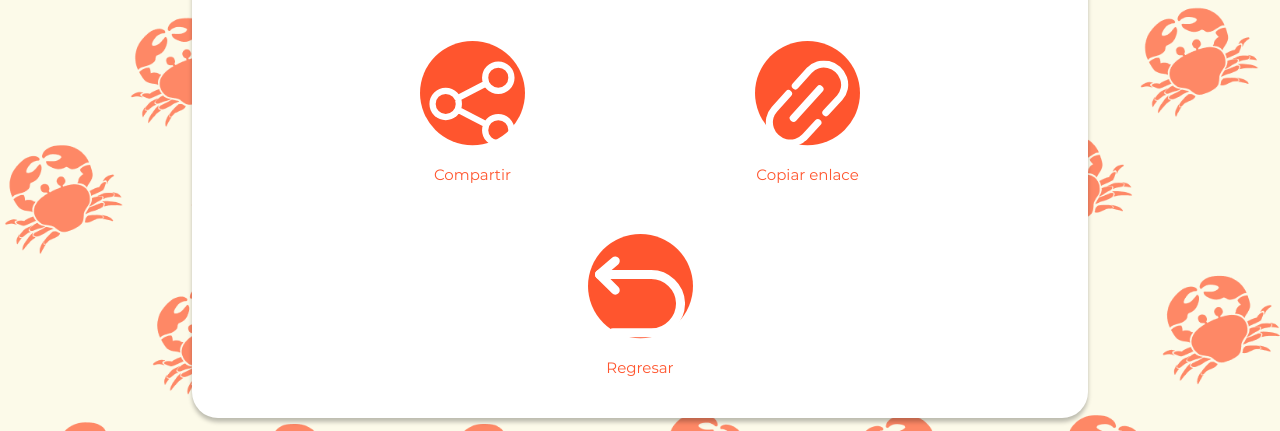
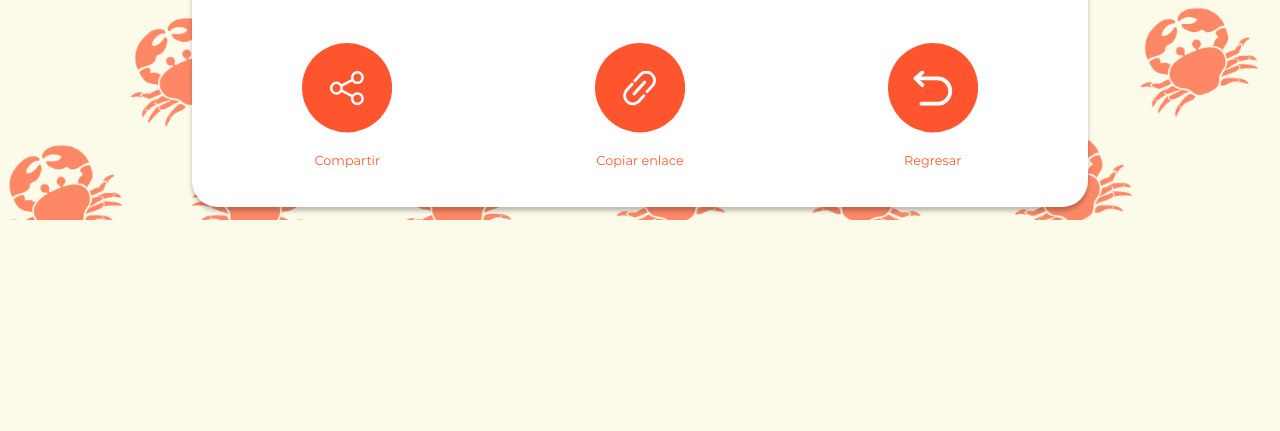
Before and after one commit to Kalamari1/Kalamari-Web, a plain HTML site: page card5.html in a window 1280 px wide. Shown: the part 646-1077 px from the top of the page. After the commit the page ends 866 px from the top, so only its background shows below. Drawn offline with Linux system fonts and the light colour scheme; some packages are replaced by stand-ins of ours; a script that the page names is missing.

Commit message:
Add files via upload

```diff
--- a/Acompañantes.css
+++ b/Acompañantes.css
@@ -739,6 +739,7 @@ line-height: 117%; /* 37.44px */
 
 }
 
+
 .textocard img{
   margin: 2%;
 
@@ -760,14 +761,7 @@ border-radius: 26px;
   justify-content: center;
   display:flex;
   padding: 1%;
-  flex-wrap: wrap;
-}
-.barracont{
-  position: relative;
-  justify-content: center;
-  display:flex;
-  padding: 1%;
-  flex-wrap: wrap;
+
 }
 
 .barcompartir,.barenlace,.barregresar{
@@ -786,9 +780,9 @@ border-radius: 26px;
 
 .iconos img {
   position: absolute;
-  width: 30%;
-height: 80%;
-  top:44%;
+  width: 35%;
+height: 35%;
+  top:35%;
   left: 45%;
   transform: translate(-50%, -50%);
   z-index: 2; /* Asegura que la imagen esté encima del SVG */
@@ -797,15 +791,16 @@ height: 80%;
 
 .iconos svg{
   z-index: -1;
-  margin: 0%;
+  margin: 1%;
+
+
 }
-
 
 .bardescripcion{
   color: #FF552E;
 text-align: center;
 font-family: 'Montserrat';
-font-size: 15px;
+font-size: 80%;
 }
 
 
--- a/Arroz.css
+++ b/Arroz.css
@@ -703,15 +703,7 @@ a{
   justify-content: center;
   display:flex;
   padding: 1%;
-      flex-wrap: wrap;
-    }
 
-    .barracont{
-      position: relative;
-      justify-content: center;
-      display:flex;
-      padding: 1%;
-      flex-wrap: wrap;
 }
 
 .barcompartir,.barenlace,.barregresar{
@@ -730,9 +722,9 @@ a{
 
 .iconos img {
   position: absolute;
-      width: 30%;
-    height: 80%;
-      top:44%;
+  width: 35%;
+height: 35%;
+  top:35%;
   left: 45%;
   transform: translate(-50%, -50%);
   z-index: 2; /* Asegura que la imagen esté encima del SVG */
@@ -741,14 +733,16 @@ a{
 
 .iconos svg{
   z-index: -1;
-      margin: 0%;
+  margin: 1%;
+
+
 }
 
     .bardescripcion{
       color: #482BEB;
     text-align: center;
     font-family: 'Montserrat';
-    font-size: 15px;
+    font-size: 80%;
     }
    .modelo3d {
           height: 50vh;
```
Lines whose indentation alone changed are shown as unchanged.
